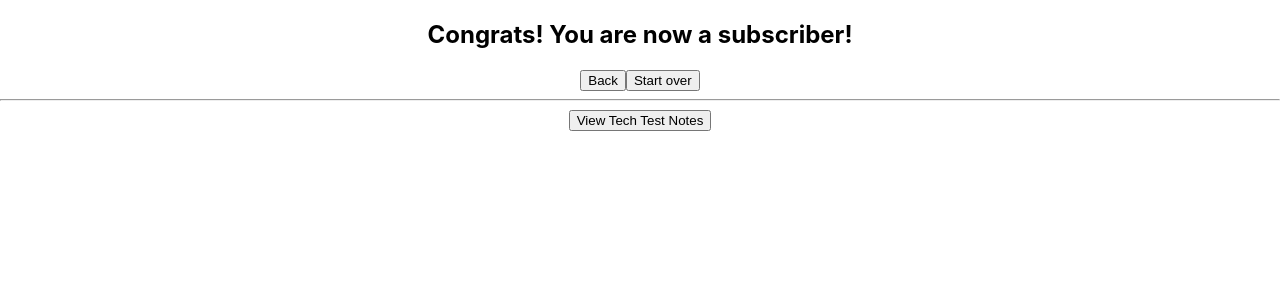
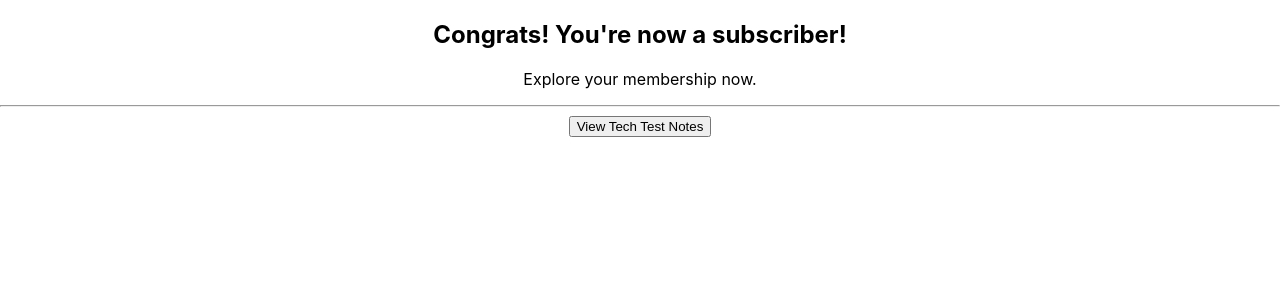
Before and after one commit to violetacf/subscription-onboarding, a React (Create React App) app: page /congrats in a window 1280 px wide. Shown: the top 300 px of the page. Built offline with nearby package versions, Linux system fonts and the light colour scheme.

Commit message:
Add subscription success - step 4

```diff
--- a/src/pages/SubscriptionSuccess.tsx
+++ b/src/pages/SubscriptionSuccess.tsx
@@ -5,9 +5,8 @@ export default function SubscriptionSuccess() {
 
   return (
     <div>
-      <h2>Congrats! You are now a subscriber!</h2>
-      <button onClick={() => navigate("/plan")}>Back</button>
-      <button onClick={() => navigate("/")}>Start over</button>
+      <h2>Congrats! You're now a subscriber!</h2>
+      <p>Explore your membership now.</p>
       <hr />
       <button onClick={() => navigate("/tech-test-notes")}>
         View Tech Test Notes
```
